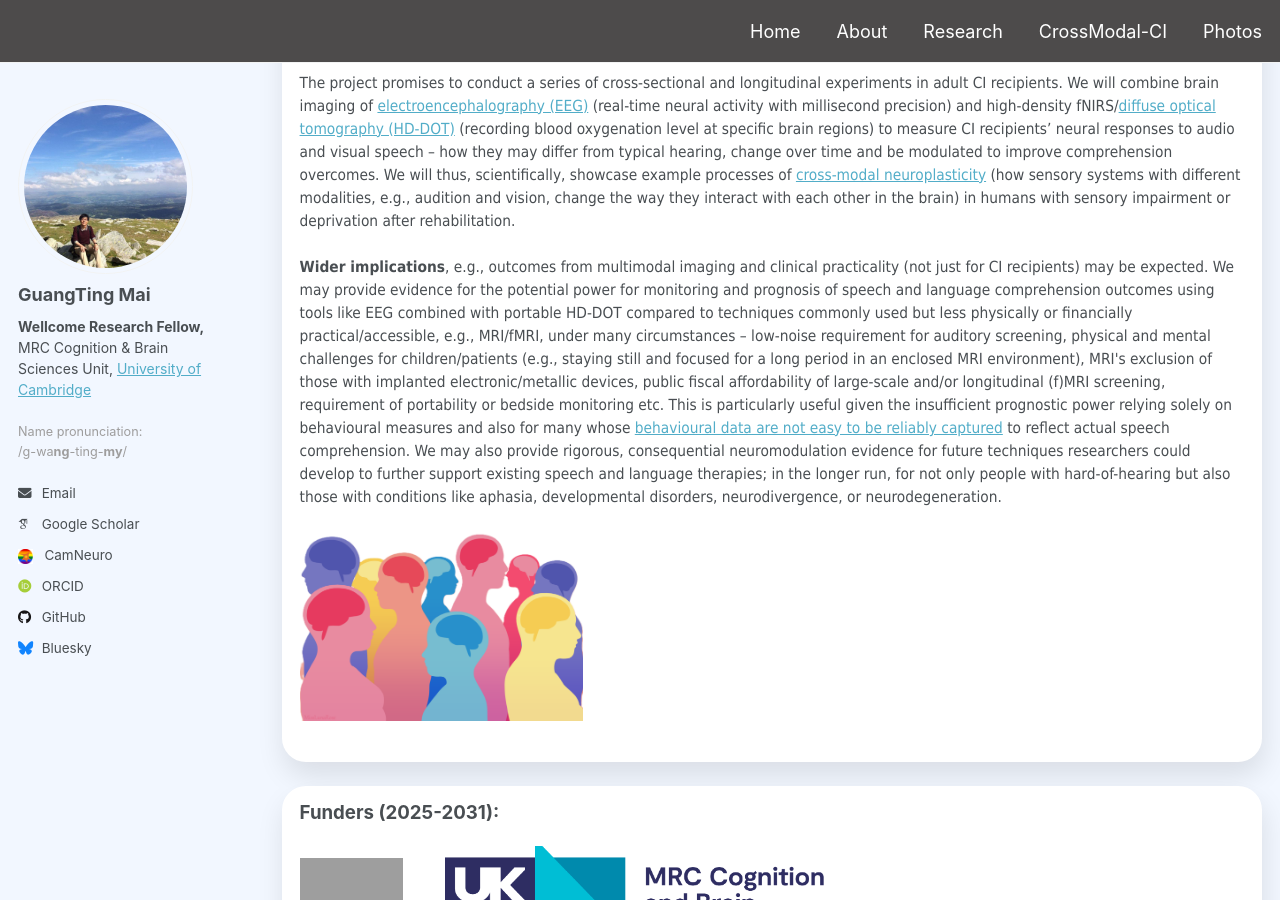
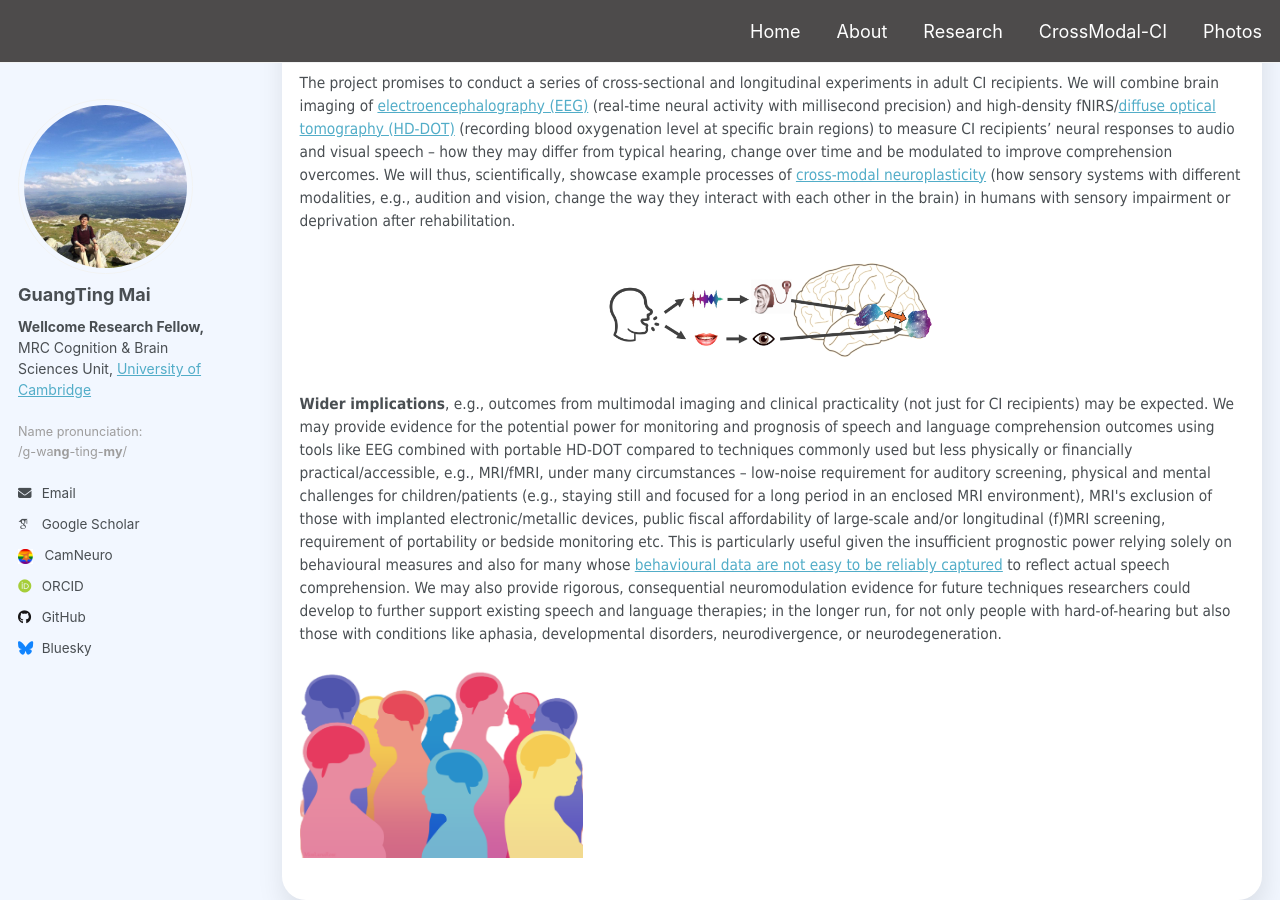
Before and after one commit to guangtingmai/guangtingmai.github.io, a Jekyll site: the page built from _pages/crossmodal-ci.html, in a window 1280 px wide and 900 px high, scrolled down 647 px. Built offline with Jekyll 4.4.1, drawn with Linux system fonts in a browser that asks for light colours; some web fonts are replaced.

Commit message:
Update crossmodal-ci.html

```diff
--- a/_pages/crossmodal-ci.html
+++ b/_pages/crossmodal-ci.html
@@ -29,6 +29,10 @@
   change over time and be modulated to improve comprehension overcomes. We will thus, scientifically, showcase example processes of
   <a href="https://en.wikipedia.org/wiki/Cross_modal_plasticity">cross-modal neuroplasticity</a> (how sensory systems with different modalities, e.g.,
   audition and vision, change the way they interact with each other in the brain) in humans with sensory impairment or deprivation after rehabilitation.</span></p>
+<p align="center">
+  <img src="https://guangtingmai.github.io/images/audiovisual_speech.png" width="35%">
+  <br>
+</p>
 <p><span style="font-size: 11.5pt;font-family: Tahoma;line-height: 1.5;display: block;margin-bottom: 0.35vh"><strong>Wider implications</strong>, e.g., outcomes from
   multimodal imaging and clinical practicality (not just for CI recipients) may be expected. We may provide evidence for the potential power for monitoring
   and prognosis of speech and language comprehension outcomes using tools like EEG combined with portable HD-DOT compared to techniques commonly used but less
```
